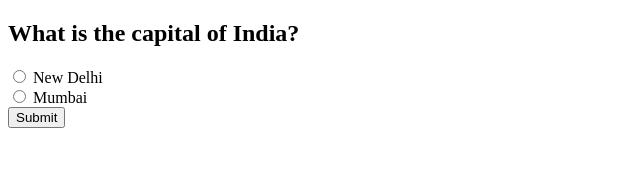
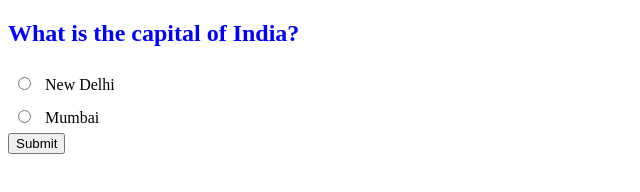
Before and after one commit to acciojob/trivia-Dipto07, a website: page main.html in a window 1280 px wide. Shown: the whole page, without its empty margins (0-640 px from the left). Drawn offline with Linux system fonts and the light colour scheme.

Commit message:
created a submission

```diff
--- a/styles.css
+++ b/styles.css
@@ -1,2 +1,19 @@
 
-/* Your CSS Code here. */
+h2{
+	color:blue;
+}
+#newdelhi{
+max-width:600px;
+margin:10px;
+padding:15px;
+border-left:8px solid green;
+background-color:#f8fffe;
+}
+#mumbai{
+	max-width:600px;
+margin:10px;
+padding:15px;
+border-left:8px solid green;
+background-color:#f8fffe;
+}
+}
```
